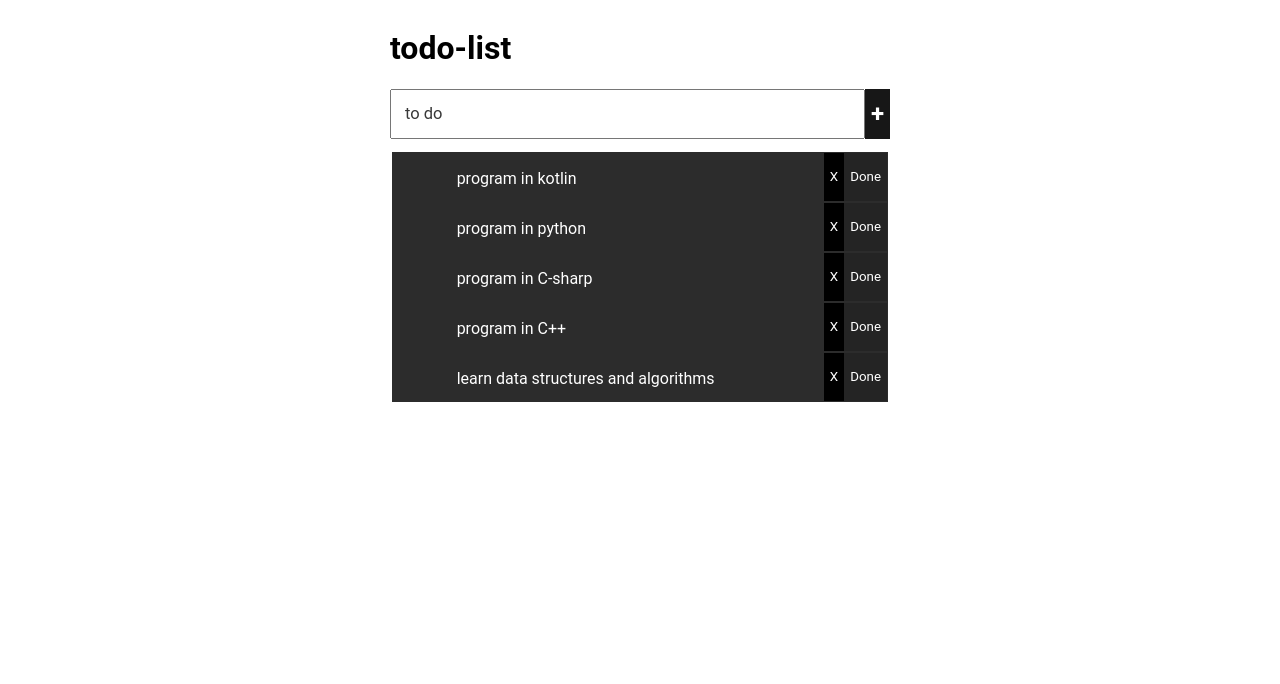
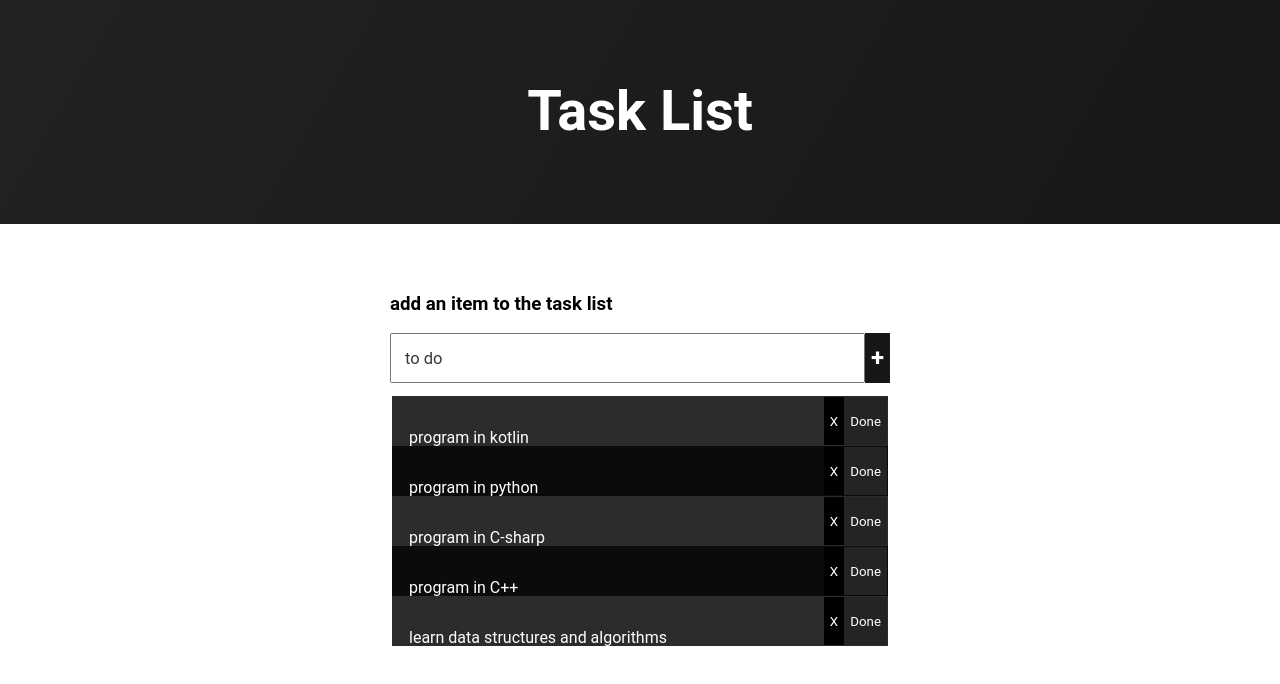
Before and after one commit to gobiaju/angularJSPortfolioProject, an Angular app in the folder todo-list/: page / in a window 1280 px wide. Shown: the top 684 px of the page. Built offline with nearby package versions, Linux system fonts and the light colour scheme.

Commit message:
commit after adding components

```diff
--- a/todo-list/src/app/app.component.css
+++ b/todo-list/src/app/app.component.css
@@ -10,124 +10,3 @@ header {
     font-weight: bold;
     padding: 5rem 4rem
   }
-  .done-button {
-    background-color: #242424;
-    color: #ffffff;
-  }
-  .remove-button {
-    background-color: #000000;
-    color: #ffffff;
-  }
-
-  table {
-    list-style-type: none;
-    margin: auto;
-    width: 100%;
-    padding: 0%;
-  }
-
-  tr {
-    /* padding: 20px; */
-    height: 50px;
-    text-align: left;
-
-    flex-wrap: nowrap;
-    display: flex;
-    justify-content: space-between;
-  }
-
-  td {
-    margin-left: 1rem;
-  }
-
-  .even {
-    background-color: rgb(44, 44, 44);
-    color: rgb(255, 255, 255);
-  }
-
-  .odd {
-    background-color: rgb(11, 11, 11);
-    color: rgb(255, 255, 255);
-  }
-
-  .is-done {
-    text-decoration: line-through;
-  }
-
-  p {
-    line-height: 50px;
-  }
-
-  button{
-    border-style: none;
-    cursor: pointer;
-    height: 100%;
-  }
-  * {
-    font-family: 'Roboto';
-  }
-
-  .container {
-    display: flex;
-    flex-direction: column;
-    flex-wrap: nowrap;
-  }
-
-  .todo-list {
-    display: flex;
-    flex-direction: column;
-    flex-wrap: nowrap;
-    width: 500px;
-    margin: auto;
-  }
-
-  .input-group {
-    display: flex;
-    justify-content: center;
-    height: 50px;
-    padding-bottom: 11px;
-  }
-
-  input {
-    flex-grow: 1;
-    padding: 13px;
-    font-size: 16.5px;
-    color: #1c1c1c;
-  }
-
-  ::placeholder {
-    color: rgb(56, 56, 56);
-  }
-
-  input:focus {
-    border-style: solid;
-    outline: none !important;
-    border: 1px solid rgb(48, 48, 48);
-    box-shadow: 0 0 10px rgb(171, 171, 171);
-  }
-
-  .add-button {
-    border-style: none;
-    cursor: pointer;
-    color: #ffffff;
-    background-color: rgb(23, 23, 23);
-    font-size: x-large;
-    font-weight: bold;
-    /* color: white; */
-  }
-
-  button{
-    border-style: none;
-    cursor: pointer;
-    height: 100%;
-  }
-
-  button:disabled {
-    background-color: gray;
-    cursor: default;
-  }
-
-  .validation-error {
-    color:rgb(232, 12, 12);
-    margin-bottom: 10px;
-  }
--- a/todo-list/src/app/app.component.html
+++ b/todo-list/src/app/app.component.html
@@ -1,26 +1,4 @@
-<div class = "container">
-  <div class="todo-list">
-
-    <h1>
-      {{title}} <!--one way data binding where the component and the template can interact with each other-->
-    </h1>
-
-    <div class="input-group">
-      <input type="text" placeholder="to do" #newTask> <!--a variable newTask is used to take in info from the input and send it to the add() method -->
-      <button (click)="add(newTask.value)" class="add-button">+</button> <!--use local reference such that when you click on the button it adds a new task to the list of tasks. The add method that is called here makes takes in the argument newTask.value(the .value means that what even you write down in the newTask will be used) and adds it  to the list-->
-    </div>
-    <table>
-      <tr *ngFor= "let task of tasks" class="even">
-        <td>
-          <pre>
-            {{task}}  <!--So here we use *ngFor (meaning for loop in angular to loop over an array of tasks and output it in the browser)-->
-          </pre>
-        </td>
-        <td>
-          <button class="remove-button">X</button>
-          <button class="done-button">Done</button>
-        </td>
-      </tr>
-    </table>
-  </div>
-</div>
+<header>Task List</header>
+<body>
+    <task-list></task-list>
+</body>
--- a/todo-list/src/app/app.component.ts
+++ b/todo-list/src/app/app.component.ts
@@ -7,15 +7,4 @@ import { Component } from '@angular/core';
 })
 export class AppComponent {
   title = 'todo-list';
-  tasks = [
-    "program in kotlin",
-    "program in python",
-    "program in C-sharp",
-    "program in C++",
-   "learn data structures and algorithms"
-  ]
-
-  add(newTask: string){
-    alert(newTask)
-  }
 }
--- a/todo-list/src/app/app.module.ts
+++ b/todo-list/src/app/app.module.ts
@@ -3,10 +3,12 @@ import { BrowserModule } from '@angular/platform-browser';
 
 import { AppRoutingModule } from './app-routing.module';
 import { AppComponent } from './app.component';
+import { TaskListComponent } from './task-list/task-list.component';
 
 @NgModule({
   declarations: [
-    AppComponent
+    AppComponent,
+    TaskListComponent
   ],
   imports: [
     BrowserModule,
--- /dev/null
+++ b/todo-list/src/app/task-list/task-list.component.css
@@ -0,0 +1,123 @@
+  .done-button {
+    background-color: #242424;
+    color: #ffffff;
+  }
+  .remove-button {
+    background-color: #000000;
+    color: #ffffff;
+  }
+
+  table {
+    list-style-type: none;
+    margin: auto;
+    width: 100%;
+    padding: 0%;
+  }
+
+  tr {
+    /* padding: 20px; */
+    height: 50px;
+    text-align: left;
+
+    flex-wrap: nowrap;
+    display: flex;
+    justify-content: space-between;
+  }
+
+  td {
+    margin-left: 1rem;
+  }
+
+  .even {
+    background-color: rgb(44, 44, 44);
+    color: rgb(255, 255, 255);
+  }
+
+  .odd {
+    background-color: rgb(11, 11, 11);
+    color: rgb(255, 255, 255);
+  }
+
+  .is-done {
+    text-decoration: line-through;
+  }
+
+  p {
+    line-height: 50px;
+    margin-bottom: 12rem;
+    padding-bottom: 10px;
+  }
+
+  button{
+    border-style: none;
+    cursor: pointer;
+    height: 100%;
+  }
+  * {
+    font-family: 'Roboto';
+  }
+
+  .container {
+    display: flex;
+    flex-direction: column;
+    flex-wrap: nowrap;
+  }
+
+  .todo-list {
+    display: flex;
+    flex-direction: column;
+    flex-wrap: nowrap;
+    width: 500px;
+    margin: auto;
+  }
+
+  .input-group {
+    display: flex;
+    justify-content: center;
+    height: 50px;
+    padding-bottom: 11px;
+  }
+
+  input {
+    flex-grow: 1;
+    padding: 13px;
+    font-size: 16.5px;
+    color: #1c1c1c;
+  }
+
+  ::placeholder {
+    color: rgb(56, 56, 56);
+  }
+
+  input:focus {
+    border-style: solid;
+    outline: none !important;
+    border: 1px solid rgb(48, 48, 48);
+    box-shadow: 0 0 10px rgb(171, 171, 171);
+  }
+
+  .add-button {
+    border-style: none;
+    cursor: pointer;
+    color: #ffffff;
+    background-color: rgb(23, 23, 23);
+    font-size: x-large;
+    font-weight: bold;
+    /* color: white; */
+  }
+
+  button{
+    border-style: none;
+    cursor: pointer;
+    height: 100%;
+  }
+
+  button:disabled {
+    background-color: gray;
+    cursor: default;
+  }
+
+  .validation-error {
+    color:rgb(232, 12, 12);
+    margin-bottom: 10px;
+  }
--- /dev/null
+++ b/todo-list/src/app/task-list/task-list.component.html
@@ -0,0 +1,28 @@
+<div class = "container">
+    <div class="todo-list">
+
+      <h3>
+        add an item to the task list
+      </h3>
+
+      <div class="input-group">
+        <input type="text" placeholder="to do" #newTask> <!--a variable newTask is used to take in info from the input and send it to the add() method -->
+        <button (click)="add(newTask.value)" class="add-button">+</button> <!--use local reference such that when you click on the button it adds a new task to the list of tasks. The add method that is called here makes takes in the argument newTask.value(the .value means that what even you write down in the newTask will be used) and adds it  to the list-->
+      </div>
+      <table>
+        <tr *ngFor= "let task of tasks; let i = index" [class.even]="i%2==0" [class.odd]="i%2">
+          <td>
+            <p [class.is-done]="task.isDone">
+              {{task.title}}  <!--So here we use *ngFor (meaning for loop in angular to loop over an array of tasks and output it in the browser)-->
+            </p>
+          </td>
+          <td>
+            <button (click)="remove(task)" class="remove-button">X</button>
+            <button (click)="task.toggleIsDone()" class="done-button">
+              {{task.isDone? "Undo" : "Done"}} <!--once the task is clicked as done the text should switch to undo-->
+            </button>
+          </td>
+        </tr>
+      </table>
+    </div>
+  </div>
--- /dev/null
+++ b/todo-list/src/app/task-list/task-list.component.ts
@@ -0,0 +1,51 @@
+import { Component, OnInit } from '@angular/core';
+
+@Component({
+  selector: 'task-list',
+  templateUrl: './task-list.component.html',
+  styleUrls: ['./task-list.component.css']
+})
+//always remember to add the implements OnInit and others
+export class TaskListComponent implements OnInit {
+  constructor() {}
+  ngOnInit(): void {
+
+  }
+
+  tasks: Task [] = [
+    new Task("program in kotlin"),
+    new Task("program in python"),
+    new Task("program in C-sharp"),
+    new Task("program in C++"),
+   new Task("learn data structures and algorithms")
+  ]
+
+  // the add method takes in an argument of newTask and pushes it to the task array. The push method takes in an argument of type Task
+  add(newTask: string){
+    this.tasks.push(new Task(newTask))
+    alert(newTask + " added to list of tasks")
+  }
+  remove(existingTask: Task){
+   var userConfirmed = confirm(`are you sure that you want to remove the following task? \n " ${existingTask.title}"`)
+   //in the if statment, we are saying that if the the user confrimed that they want to remove the task,
+   //then we use the filter method to filter the selected task (saved in the existingTask variable) and save the filtered array back into the task array
+   if(userConfirmed){
+    this.tasks = this.tasks.filter(task => task != existingTask)
+   }
+  }
+
+}
+//The Task class has a constructor that has an argument title of tyoe string
+//It also has a property isDone that is set to false this is used to convert the status of all tasks to true when marked as done
+class Task{
+  constructor(public title: string){
+
+  }
+  //The markAsDone method takes in a variable task of type Task and sets the isDone property of the Task clas to true
+  //it also alerts the user that the task is done
+  toggleIsDone(){
+    alert('the selscted task is done')
+    this.isDone = !this.isDone //this toggles the done button to set it to what ever status it is
+  }
+  public isDone = false
+}
```
Also changed, not shown: 1 other file (tests, documents, lock files or other folders).
